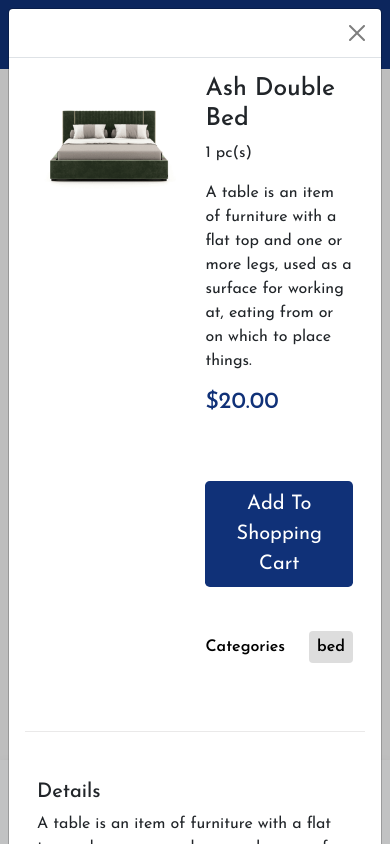
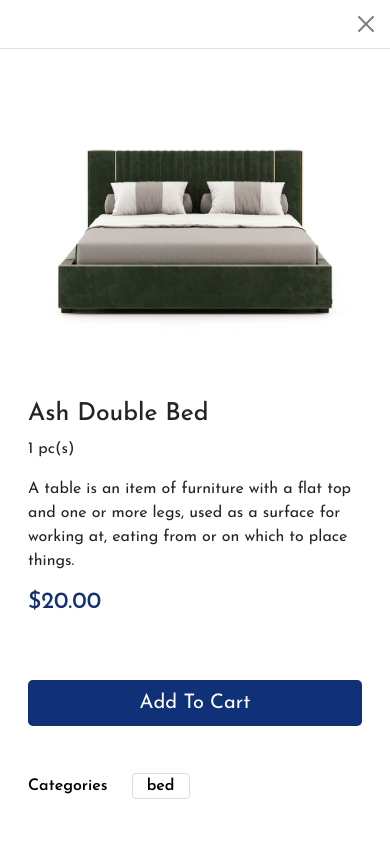
Before and after one commit to abuhuraira24/Full-Stack_ecommerc, a React (Create React App) app: page / in a window 390 px wide. Both pictures are taken after a click on the button "Ash Double Bed". Shown: the top 844 px of the page. Built offline with nearby package versions, Linux system fonts and the light colour scheme; a web font is replaced by a local one.

Commit message:
I have changed on product.jsx

```diff
--- a/src/assets/scss/Shopping-details.scss
+++ b/src/assets/scss/Shopping-details.scss
@@ -11,7 +11,8 @@ body.modal-open {
 
   span {
     margin-left: 1.5rem;
-    padding: 8px;
-    background: #ddd;
+    padding: 4px 14px;
+    background: #fff;
+    border: 1px solid #ddd;
   }
 }
--- /dev/null
+++ b/src/assets/scss/modal.scss
@@ -0,0 +1,22 @@
+@media (min-width: 992px) {
+  .modal-lg,
+  .modal-xl {
+    max-width: 1000px !important;
+  }
+}
+@media (max-width: 992px) {
+  .modal-lg,
+  .modal-xl {
+    max-width: 1000px !important;
+  }
+  .modal-dialog.modal-lg.modal-dialog-centered {
+    margin: 0 !important;
+  }
+  button.bg_color.my-5.btn.btn-secondary.btn-lg {
+    width: 100%;
+  }
+  .modal-content {
+    border: none !important;
+    border-radius: 0% !important;
+  }
+}
--- a/src/components/Products/Products.jsx
+++ b/src/components/Products/Products.jsx
@@ -1,6 +1,7 @@
 import Product from "./Product";
 import {Modal, ModalHeader, ModalBody, Container, Row,Col,Button} from "reactstrap"
 import "../../assets/scss/addtocart.scss"
+import "../../assets/scss/modal.scss"
 import { connect } from "react-redux";
 import { addToCart } from "../../store/action/shoppingAction/shopping-action";
 
@@ -27,19 +28,19 @@ const ProductsItems = ({allProduct,isFalse,showDetails,shopDetails,addToCart}) =
         >
            <ModalHeader  toggle={showDetails}/>
             <ModalBody>
-                <Container>
+                <Container fluid>
                       {shopDetails.map((item) => {
                           return (
                             <Row>
-                              <Col className="col-lg-5">
+                              <Col className="col-lg-5 col-sm-12 col-12">
                               <img src={item.img} alt={item.title} />
                             </Col>
-                            <Col className="col-lg-7 mb-5">
+                            <Col className="col-lg-7 mb-5 col-sm-12 col-12">
                               <h2>{item.title}</h2>
                               <span>{item.pc} pc(s)</span>
                               <p className="mt-3">{item.desc}</p>
                               <h3 className="color_theme my-3">${item.price}</h3>
-                              <Button onClick={() => addToCart(item.id)} className="bg_color my-5" size="lg">Add To Shopping Cart</Button>
+                              <Button onClick={() => addToCart(item.id)} className="bg_color my-5" size="lg">Add To Cart</Button>
 
                               <br />
                               <span className="categories">
```
